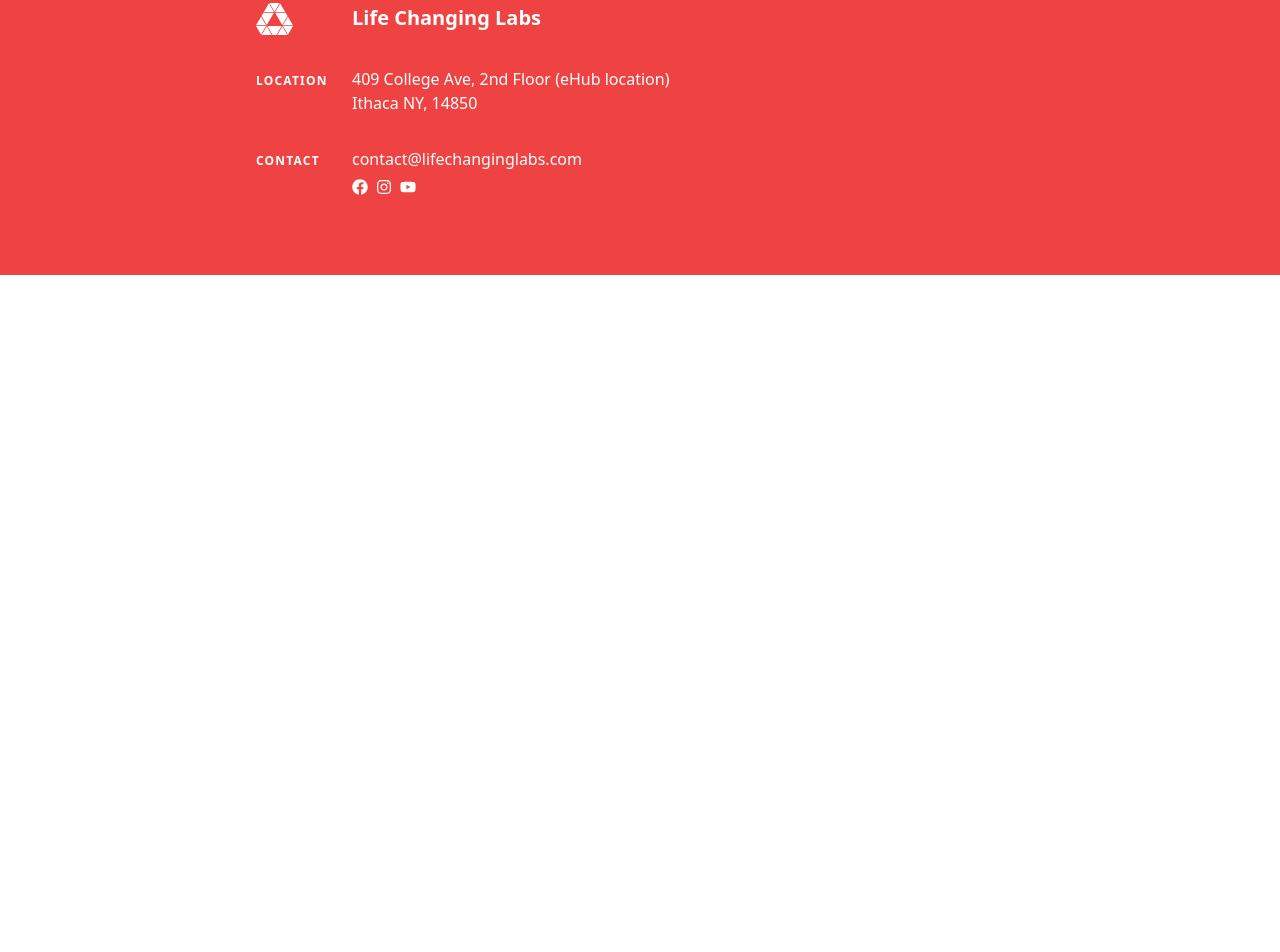
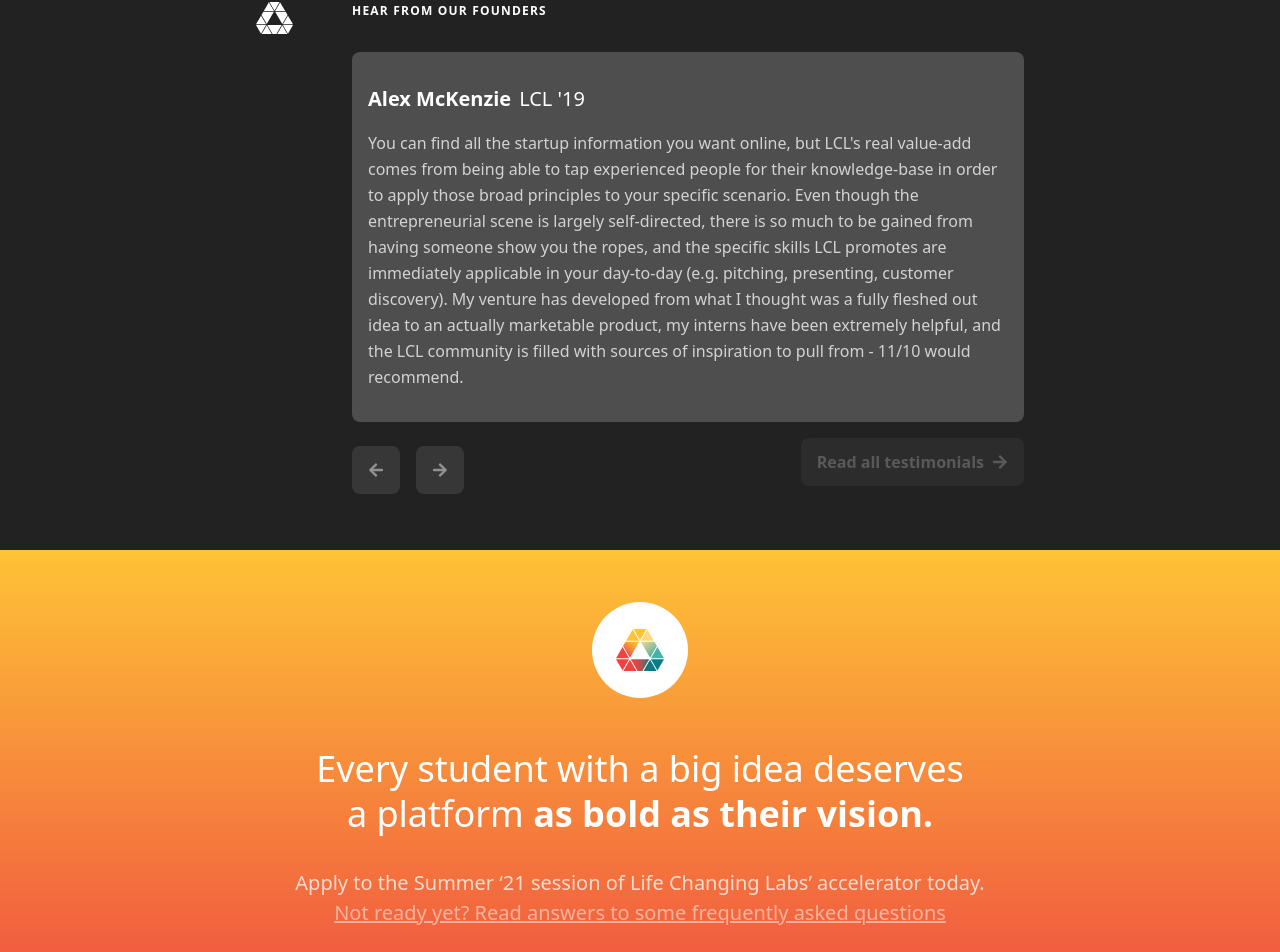
Before and after one commit to wwsalmon/lcl-website, a Next.js app: page /people in a window 1280 px wide. Shown: the part 1238-2190 px from the top of the page. Before the commit the page ends 1513 px from the top, so only its background shows below. Built offline with nearby package versions, Linux system fonts and the light colour scheme.

Commit message:
make updates requested by team

```diff
--- a/components/footer.tsx
+++ b/components/footer.tsx
@@ -19,6 +19,9 @@
                     </div>
                 </div>
             </TwoCol>
+            <TwoCol label="LCS" className="my-8 opacity-75">
+                <p>Not in university yet? Start your entrepreneurial journey with <a href="https://lifechangingschool.org" className="opacity-75 hover:opacity-100 border-b">Life Changing School.</a></p>
+            </TwoCol>
         </div>
     )
 }
--- a/components/lander-cta.tsx
+++ b/components/lander-cta.tsx
@@ -1,24 +1,42 @@
 import Link from "next/link";
+import TwoCol from "./twocol";
+import LanderTestimonials from "./lander-testimonials";
 
 export default function LanderCTA(){
     return (
+        <>
+            <div className="w-full lcl-bg-gray">
+                <TwoCol label="logo" className="py-12">
+                    <h2 className="lcl-bold-uppercase mb-8">Hear from our founders</h2>
+                    <LanderTestimonials/>
+                </TwoCol>
+            </div>
             <div className="w-full lcl-grad-3">
                 <div className="text-center lcl-container py-1">
                     <div className="w-24 h-24 bg-white rounded-full flex items-center justify-center mx-auto my-12">
                         <img src="/logo-new-color.svg" className="w-12" alt="LCL Logo"/>
                     </div>
-                <h2 className="font-light text-4xl leading-tight">
+                    <h2 className="font-light text-4xl leading-tight my-8">
                         Every student with a big idea deserves <br className="hidden md:block"/>
                         a platform <span className="font-bold">as bold as their vision.</span>
                     </h2>
-                <p className="text-xl opacity-75 my-6">Apply to the Summer ‘21 session of Life Changing Labs’ accelerator today.</p>
+                    <p className="sm:text-xl opacity-75">Apply to the Summer ‘21 session of Life Changing Labs’ accelerator today.</p>
+                    <div>
+                        <Link href="/apply#faqs">
+                            <a className="underline opacity-50 hover:opacity-100 sm:text-xl">
+                                Not ready yet? Read answers to some frequently asked questions
+                            </a>
+                        </Link>
+                    </div>
+                    <div className="my-8">
                         <Link href="/apply">
                             <a className="uppercase font-bold text-xl lcl-bg-light-yellow p-4 inline-block text-black">
                                 Apply to Summer '21
                             </a>
                         </Link>
-                <hr className="mt-12"/>
                     </div>
                 </div>
+            </div>
+        </>
     )
 }
--- a/components/lander-grid.tsx
+++ b/components/lander-grid.tsx
@@ -36,7 +36,7 @@
                 </div>
             ))}
             <Link href="/companies">
-                <a className="lcl-rounded-rect flex items-center justify-center opacity-50 hover:opacity-100 font-bold h-24">
+                <a className="lcl-button h-24 lcl-button-heavier">
                     See all companies <span className="ml-2"><FaArrowRight/></span>
                 </a>
             </Link>
--- /dev/null
+++ b/components/lander-testimonials.tsx
@@ -0,0 +1,47 @@
+import {useState} from "react";
+import {testimonials} from "../content/testimonials.json";
+import {FaArrowLeft, FaArrowRight} from "react-icons/fa";
+import Link from "next/link";
+
+export default function LanderTestimonials({className}: {className?: string}){
+    const [currIndex, setCurrIndex] = useState<number>(0);
+
+    function changeIndex(increment:number){
+        const newIndex = currIndex + increment;
+        if (newIndex >= testimonials.length || newIndex < 0) return;
+        setCurrIndex(newIndex);
+    }
+
+    return (
+        <div className={className}>
+            <div className="lcl-rounded-rect p-4">
+                <p className="font-bold text-xl my-4">
+                    <span className="mr-2">{testimonials[currIndex].name}</span>
+                    <span className="font-light">{testimonials[currIndex].class}</span>
+                </p>
+                <p className="leading-relaxed opacity-75 my-4">
+                    {testimonials[currIndex].message}
+                </p>
+            </div>
+            <div className="flex flex-wrap items-center">
+                <button
+                    onClick={() => changeIndex(-1)}
+                    disabled={currIndex === 0}
+                    className="w-12 h-12 mr-4 mt-4 flex justify-center items-center lcl-rounded-rect opacity-50 hover:opacity-100"
+                >
+                    <FaArrowLeft/>
+                </button>
+                <button
+                    onClick={() => changeIndex(1)}
+                    disabled={currIndex === testimonials.length - 1}
+                    className="w-12 h-12 mr-4 mt-4 flex justify-center items-center lcl-rounded-rect opacity-50 hover:opacity-100"
+                >
+                    <FaArrowRight/>
+                </button>
+                <Link href="/about#testimonials">
+                    <a className="h-12 px-4 ml-auto-xs my-4 lcl-button">Read all testimonials <span className="ml-2"><FaArrowRight/></span></a>
+                </Link>
+            </div>
+        </div>
+    )
+}
--- a/pages/apply.tsx
+++ b/pages/apply.tsx
@@ -1,6 +1,8 @@
 import TwoCol from "../components/twocol";
-import Link from "next/link";
 import SEOBlock from "../components/seo-block";
+import {accelerator, application} from "../content/faq.json";
+import Accordion from "react-robust-accordion";
+import LanderCTA from "../components/lander-cta";
 
 export default function Apply(){
     return (
@@ -45,19 +47,42 @@
                     <p>What’s most important is your potential to disrupt the status quo and make a significant difference. </p>
                 </div>
             </TwoCol>
-            <TwoCol label="logo" dark={true} className="py-12 border-t">
-                <h2 className="lcl-bold-uppercase mb-8">Application Criteria</h2>
-                <div className="content">
-                    <p>Our startup accelerator class draws from the top 7% of university entrepreneurs nationally and internationally. </p>
-                    <p className="font-bold">If you are serious about your venture and actively working on its development, we are interested in you. </p>
-                    <p>We consider companies at various stages, but what we are looking for is a combination of entrepreneurial spark and emotional intelligence. Ideally, you have at least one (or more) co-founders that have been with you since the beginning. </p>
-                    <p>We are open to any kind of idea, from software to social entrepreneurship.</p>
-                    <p>What’s most important is your potential to disrupt the status quo and make a significant difference. </p>
+            <TwoCol label="logo" dark={true} className="py-12 border-t" id="faqs">
+                <h2 className="text-xl mb-12">Frequently asked questions</h2>
+                <div>
+                    <h3 className="lcl-bold-uppercase mb-8">Application</h3>
+                    {application.map(q => (
+                        <div className="lcl-faq">
+                            <Accordion label={(
+                                <div className="lcl-faq-q lcl-dark-rect p-4">{q.question}</div>
+                            )}>
+                                <div className="lcl-faq-a lcl-dark-rect p-4 opacity-75 leading-relaxed">
+                                    {q.answer.split("\n").map(x => (
+                                        <p className="my-2">{x}</p>
+                                    ))}
+                                </div>
+                            </Accordion>
+                        </div>
+                    ))}
+                </div>
+                <div>
+                    <h3 className="lcl-bold-uppercase mt-12 mb-8">The LCL Accelerator</h3>
+                    {accelerator.map(q => (
+                        <div className="lcl-faq">
+                            <Accordion label={(
+                                <div className="lcl-faq-q lcl-dark-rect p-4">{q.question}</div>
+                            )}>
+                                <div className="lcl-faq-a lcl-dark-rect p-4 opacity-75 leading-relaxed">
+                                    {q.answer.split("\n").map(x => (
+                                        <p className="my-2">{x}</p>
+                                    ))}
+                                </div>
+                            </Accordion>
+                        </div>
+                    ))}
                 </div>
             </TwoCol>
-            <TwoCol label="logo" dark={true} className="py-12 border-t">
-                <p className="content">Read our <Link href="/#faqs"><a>frequently asked questions.</a></Link></p>
-            </TwoCol>
+            <LanderCTA/>
         </>
     )
 }
--- a/pages/companies.tsx
+++ b/pages/companies.tsx
@@ -1,6 +1,7 @@
 import {years} from "../content/companies.json";
 import TwoCol from "../components/twocol";
 import SEOBlock from "../components/seo-block";
+import LanderCTA from "../components/lander-cta";
 
 export default function Companies() {
     return (
@@ -50,6 +51,7 @@
                    </TwoCol>
                 ))}
             </div>
+            <LanderCTA/>
         </>
     )
 }
--- a/pages/people.tsx
+++ b/pages/people.tsx
@@ -2,6 +2,7 @@
 import {speakers, mentors, team} from "../content/people.json";
 import PeopleGrid from "../components/people-grid";
 import SEOBlock from "../components/seo-block";
+import LanderCTA from "../components/lander-cta";
 
 export default function People() {
     return (
@@ -32,6 +33,7 @@
                     <PeopleGrid data={mentors}/>
                 </TwoCol>
             </div>
+            <LanderCTA/>
         </>
     )
 }
--- a/styles/globals.css
+++ b/styles/globals.css
@@ -127,6 +127,23 @@
     background-color: rgba(255,255,255,0.4);
 }
 
+.lcl-dark-rect{
+    background-color: rgba(0,0,0,0.05);
+}
+
+.lcl-button{
+    @apply rounded-lg font-bold opacity-25 flex items-center justify-center;
+    background-color: rgba(255,255,255,0.2);
+}
+
+.lcl-button-heavier{
+    @apply opacity-50;
+}
+
+.lcl-button:hover{
+    @apply opacity-100;
+}
+
 .lcl-faq{
     border-bottom: 1px solid rgba(255,255,255,0.5);
 }
@@ -159,4 +176,8 @@
     .inline-xs{
         display: inline;
     }
+
+    .ml-auto-xs{
+        @apply ml-auto;
+    }
 }
```
Also changed, not shown: pages/index.tsx (+10 -49 lines). Lines whose indentation alone changed are shown as unchanged.
